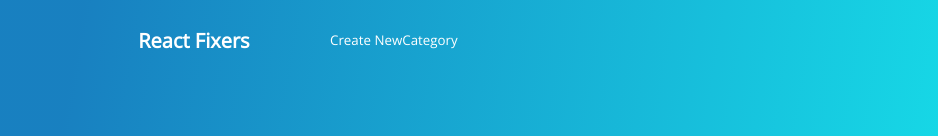
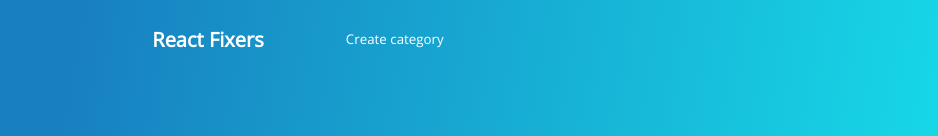
Before and after one commit to WebAhead6/pros-frontend, a React (Create React App) app: page /admin in a window 1280 px wide. Shown: the top 136 px of the page, without its empty margins (342-1280 px from the left). Built offline with nearby package versions, Linux system fonts and the light colour scheme.

Commit message:
adds request changes after they were merged..

```diff
--- a/package.json
+++ b/package.json
@@ -8,12 +8,13 @@
     "@testing-library/jest-dom": "^4.2.4",
     "@testing-library/react": "^9.5.0",
     "@testing-library/user-event": "^7.2.1",
+    "node-sass": "^4.14.1",
     "react": "^16.13.1",
     "react-dom": "^16.13.1",
     "react-hook-form": "^6.8.6",
+    "react-rater": "^5.1.1",
     "react-router-dom": "^5.2.0",
-    "react-scripts": "3.4.3",
-    "node-sass": "^4.14.1"
+    "react-scripts": "3.4.3"
   },
   "scripts": {
     "start": "react-scripts start",
--- a/src/pages/AdminPanel/CategoryList.js
+++ b/src/pages/AdminPanel/CategoryList.jsx
@@ -1,6 +1,6 @@
-import React, {Component} from "react";
-import {Link} from "react-router-dom";
-import {withStyles} from "@material-ui/core/styles";
+import React, { Component } from "react";
+import { Link } from "react-router-dom";
+import { withStyles } from "@material-ui/core/styles";
 import MiniCategory from "./MiniCategory";
 import "./adminPanel.module.css";
 import "../../App.scss";
@@ -20,7 +20,6 @@ const styles = {
     alignItems: "flex-start",
     flexDirection: "column",
     flexWrap: "wrap",
-    // border: "1px solid white",
   },
   nav: {
     display: "flex",
@@ -46,25 +45,24 @@ const styles = {
 };
 
 class CategoryList extends Component {
+
   goToCategory(id) {
-    console.log("we inside CATEGORYLIST and we passing this id   ", id);
     this.props.history.push(`/categories/${id}`);
   }
+
   render() {
     //classes are used here in order to apply the styles seen above
-    const {categories, classes} = this.props;
+    const { categories, classes } = this.props;
 
     return (
       <div className={classes.root}>
         <nav className={classes.nav}>
           <h1>React Fixers</h1>
-          <Link to="/category/new">Create NewCategory</Link>
+          <Link to="/category/new">Create category</Link>
         </nav>
         <div className={classes.container}>
           <div className={classes.palettes}>
             {categories.map((category) => (
-              //   <Link to={`/palette/${palette.id}`}>
-
               <MiniCategory
                 key={category.id}
                 {...category}
--- a/src/pages/AdminPanel/MiniCategory.js
+++ b/src/pages/AdminPanel/MiniCategory.jsx
@@ -1,6 +1,5 @@
 import React from "react";
-import {withStyles} from "@material-ui/core/styles";
-// import "./adminPanel.css";
+import { withStyles } from "@material-ui/core/styles";
 import "../../App.scss";
 
 const styles = {
@@ -43,12 +42,6 @@ const styles = {
     margin: "0 auto",
     position: "relative",
     marginBottom: "-3.5px",
-    //     width: 50%;
-    //   height: 25%;
-
-    //   margin: 0 auto;
-    //   display: inline-block;
-    //   position: relative;
     cursor: "pointer",
     backgroundSize: "cover",
     backgroundRepeat: "no-repeat",
@@ -57,17 +50,16 @@ const styles = {
 };
 
 function MiniCategory(props) {
-  const {classes, categoryName, workers} = props;
+  const { classes, categoryName, workers } = props;
   console.log(categoryName);
   const miniWorkerBoxes = workers.map((worker) => (
     <div
       key={worker.name}
       className={classes.miniColor}
-      style={{backgroundImage: `url(${worker.image})`}}
-    ></div>
+      style={{ backgroundImage: `url(${worker.image})` }}
+    />
   ));
 
-  //   console.log(classes);
   return (
     <div className={classes.root} onClick={props.goToCategory}>
       <div className={classes.colors}>{miniWorkerBoxes}</div>
--- a/src/pages/AdminPanel/WrokerBox.js
+++ b/src/pages/AdminPanel/WorkerBox.jsx
@@ -1,23 +1,21 @@
-import React, {Component} from "react";
+import React, { Component } from "react";
 import "./WorkerBox.css";
-import {Link} from "react-router-dom";
 import "./adminPanel.module.css";
 import "../../App.scss";
 
-export class WrokerBox extends Component {
+export class WorkerBox extends Component {
   constructor(props) {
-    super(props);
-    this.state = {accessed: false};
+    super();
+
+    this.state = { accessed: false };
   }
   render() {
     //classes is baiscally what the styles above indicates
-    const {name, id, background} = this.props;
+    const { name, id, background } = this.props;
 
-    // temp img template
-    const backgroundtemp = "https://www.w3schools.com/howto/img_avatar.png";
     return (
       <div
-        style={{backgroundImage: `url(${background})`}}
+        style={{ backgroundImage: `url(${background})` }}
         className="WorkerBox"
       >
         <div className="box-content">
@@ -30,4 +28,4 @@ export class WrokerBox extends Component {
     );
   }
 }
-export default WrokerBox;
+export default WorkerBox;
--- a/src/pages/AdminPanel/WorkerDetails.jsx
+++ b/src/pages/AdminPanel/WorkerDetails.jsx
@@ -1,5 +1,5 @@
-import React, {Component} from "react";
-import {Link} from "react-router-dom";
+import React, { Component } from "react";
+import { Link } from "react-router-dom";
 import "./WorkerDetails.css";
 import Rater from "react-rater";
 import "react-rater/lib/react-rater.css";
@@ -8,15 +8,14 @@ import "../../App.scss";
 
 class WorkerDetails extends Component {
   constructor(props) {
-    super(props);
-    // console.log("PARAMSSSSSS", this.props.match.params);
+    super();
     this.state = {
       stars: 4,
       workerReviews: this.props.worker.reviews,
       expand: false,
       review: "",
     };
-    // console.log(this.state.workerReviews);
+
     this.changeStars = this.changeStars.bind(this);
     this.updateReviews = this.updateReviews.bind(this);
     this.toggleForm = this.toggleForm.bind(this);
@@ -24,16 +23,14 @@ class WorkerDetails extends Component {
   }
 
   changeStars(newRating) {
-    // console.log(newRating.rating);
-    this.setState({stars: newRating.rating});
+    this.setState({ stars: newRating.rating });
   }
 
   toggleForm() {
-    this.setState({expand: !this.state.expand, review: ""});
+    this.setState({ expand: !this.state.expand, review: "" });
   }
 
   handleReviewChange(e) {
-    // console.log(e.target.value);
     this.setState({
       review: e.target.value,
     });
@@ -49,13 +46,13 @@ class WorkerDetails extends Component {
   }
 
   render() {
-    let {worker} = this.props;
-    // console.log(this.props);
+    let { worker } = this.props;
+
     return (
       <div className="WorkerDetails row justify-content-center mt-5">
         <div className="col-11 col-lg-5">
           <div className="WorkerDetails-card card">
-            <img className="card-img-top" src={worker.image} />
+            <img className="card-img-top" src={worker.image} alt="" />
             <div className="card-body">
               <h2 className="card-title">{worker.name}</h2>
               <h3 className="card-subtitle text-muted">NUMBER</h3>
```
Also changed, not shown: src/pages/AdminPanel/Category.jsx (renamed from src/pages/AdminPanel/Category.js, +5 -6 lines), src/pages/AdminPanel/Navbar.jsx (+3 -18 lines), 1 other file (tests, documents, lock files or other folders). Lines whose indentation alone changed are shown as unchanged.
